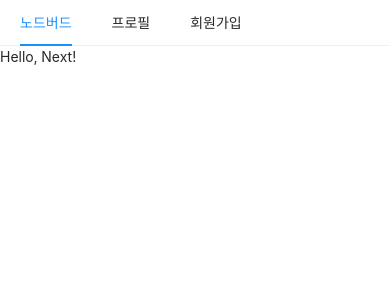
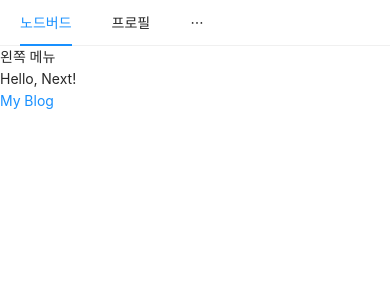
Before and after one commit to hong-kyungs/react-nodebird, a Next.js app in the folder prepare/front/: page / in a window 390 px wide. Shown: the top 300 px of the page. Built offline with nearby package versions, Linux system fonts and the light colour scheme.

Commit message:
반응형 그리드 사용하기

```diff
--- a/prepare/front/components/AppLayout.js
+++ b/prepare/front/components/AppLayout.js
@@ -1,7 +1,7 @@
 import React from 'react';
 import PropTypes from 'prop-types';
 import Link from 'next/link';
-import { Menu } from 'antd';
+import { Menu, Input, Row, Col } from 'antd';
 
 const AppLayout = ({ children }) => {
 	return (
@@ -18,12 +18,27 @@
 					</Link>
 				</Menu.Item>
 				<Menu.Item>
+					<Input.Search enterButton style={{ verticalAlign: 'middle' }} />
+				</Menu.Item>
+				<Menu.Item>
 					<Link href='/signup'>
 						<a>회원가입</a>
 					</Link>
 				</Menu.Item>
 			</Menu>
-			{children}
+			<Row gutter={8}>
+				<Col xs={24} md={6}>
+					왼쪽 메뉴
+				</Col>
+				<Col xs={24} md={12}>
+					{children}
+				</Col>
+				<Col xs={24} md={6}>
+					<a href='https://hong-kyungs.github.io/' rel='noreferer noopener'>
+						My Blog
+					</a>
+				</Col>
+			</Row>
 		</div>
 	);
 };
```
